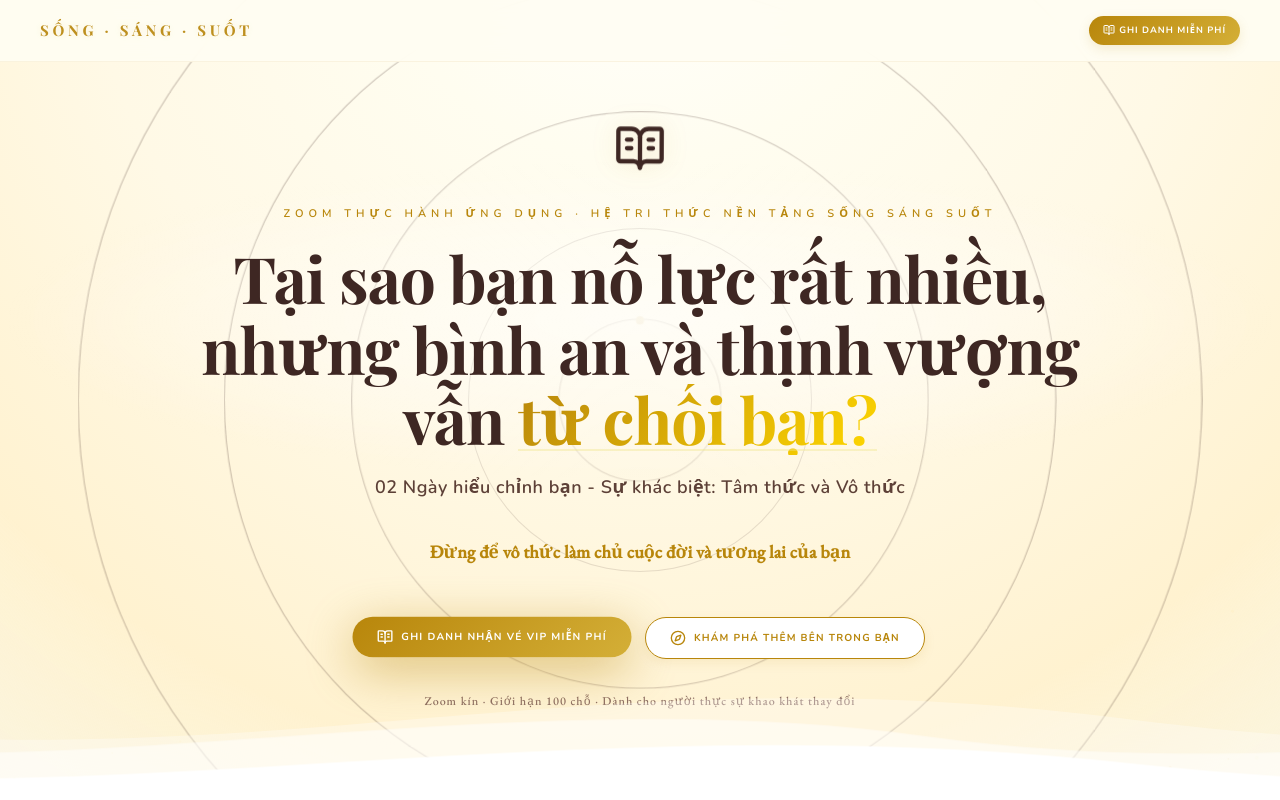
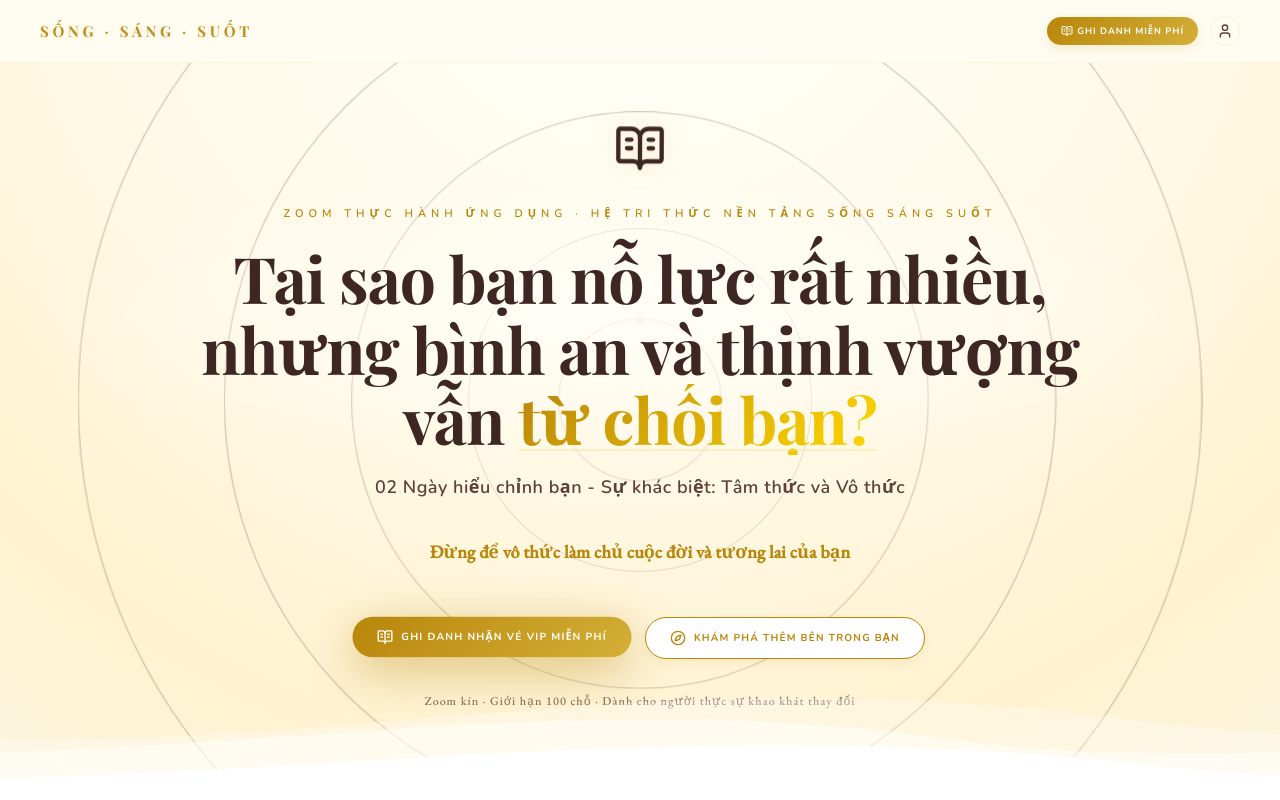
Before and after one commit to windc151095/2daystamthuc, a React (Vite) app: page / in a window 1280 px wide. Shown: the top 800 px of the page. Built offline with nearby package versions, Linux system fonts and the light colour scheme; no server answers; the database is empty.

Commit message:
feat: Add admin link to navigation
Introduce a new link to an admin section in the site navigation. This allows users to access administrative functionalities. Includes styling for the new link and its hover state.

```diff
--- a/src/App.tsx
+++ b/src/App.tsx
@@ -5,7 +5,7 @@
 
 import { useEffect, useRef, useState } from 'react';
 import { BrowserRouter as Router, Routes, Route, Link } from 'react-router-dom';
-import { BookOpenText } from 'lucide-react';
+import { BookOpenText, User } from 'lucide-react';
 import './index.css';
 
 import { Hero } from './components/Hero';
@@ -127,9 +127,14 @@ function Home() {
 
       <nav id="navbar" style={{ padding: navPadding }}>
         <div className="nav-logo">Sống · Sáng · Suốt</div>
-        <a href="#dang-ky" className="nav-cta">
-          <BookOpenText size={12} /> <span className="ghi-danh-text">GHI DANH MIỄN PHÍ</span>
-        </a>
+        <div style={{ display: 'flex', alignItems: 'center', gap: '12px' }}>
+          <a href="#dang-ky" className="nav-cta">
+            <BookOpenText size={12} /> <span className="ghi-danh-text">GHI DANH MIỄN PHÍ</span>
+          </a>
+          <Link to="/admin" className="nav-admin-link" title="Quản trị">
+            <User size={16} />
+          </Link>
+        </div>
       </nav>
 
       <Hero />
--- a/src/index.css
+++ b/src/index.css
@@ -89,6 +89,15 @@ nav {
   background: linear-gradient(135deg, var(--sun-bright), var(--gold-accent));
   transform: translateY(-2px);
   box-shadow: 0 8px 24px rgba(184,134,11,.3);
+}
+.nav-admin-link {
+  width: 30px; height: 30px; display: flex; align-items: center; justify-content: center;
+  color: var(--ink-soft); border-radius: 50%; border: 1px solid rgba(184,134,11,.1);
+  transition: all .3s;
+}
+.nav-admin-link:hover {
+  background: rgba(184,134,11,0.05); color: var(--sun-main); border-color: var(--sun-main);
+  transform: translateY(-1px);
 }
 @media(max-width:480px) {
   .nav-cta { padding: 8px 14px; letter-spacing: 1px; }
```
